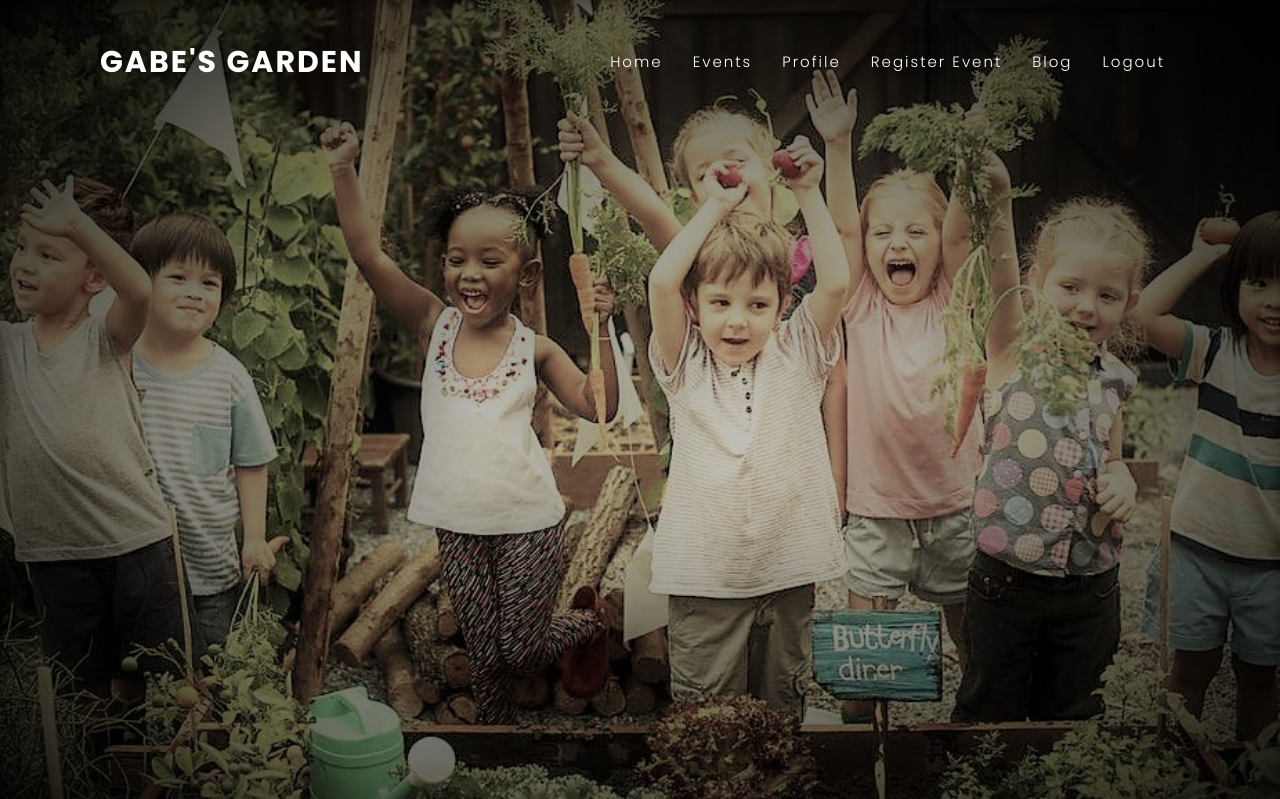
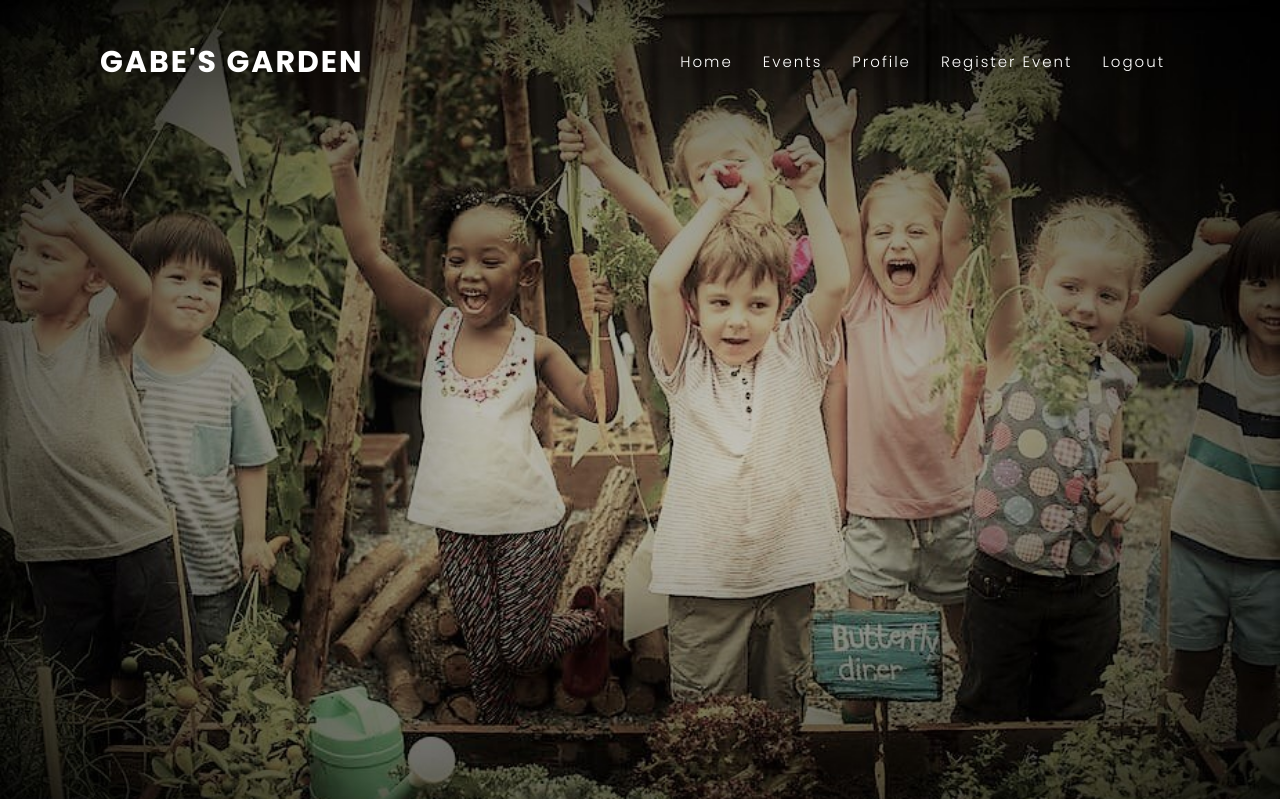
Before and after one commit to Code-Institute-Submissions/susanmarie87-The-Garden_NovResub, a Flask app: page /events in a window 1280 px wide. Shown: the top 799 px of the page. Run offline with Flask 2, Linux system fonts and the light colour scheme; the visitor is signed in with stand-in values (Sample User, id 1); data that the repository does not hold is empty; some libraries are stand-ins or nearby versions; some web fonts are replaced.

Commit message:
Removed blog link.

```diff
--- a/templates/base.html
+++ b/templates/base.html
@@ -12,7 +12,7 @@
     <link rel=" stylesheet" href="https://cdnjs.cloudflare.com/ajax/libs/font-awesome/5.13.1/css/all.min.css">
     <link rel="stylesheet" href="https://cdnjs.cloudflare.com/ajax/libs/materialize/1.0.0/css/materialize.min.css">
     <link rel="stylesheet" href="{{ url_for('static', filename='css/styles.css') }}" type="text/css" />
-    <link rel="shortcut icon" href="#">
+    <link rel="shortcut icon" href="/favicon.ico">
     <title>Gabe's Garden</title>
 </head>
 
@@ -39,7 +39,6 @@
                     onclick="toggle()">Profile</a></li>
             <li><a class="nav-link" href="{{ url_for('register_events') }}" onclick="toggle()">Register Event</a>
             </li>
-            <li><a class="nav-link" href="{{ url_for('blog') }}" onclick="toggle()">Blog</a></li>
             <li><a class="nav-link" href="{{ url_for('logout') }}" onclick="toggle()">Logout</a></li>
             {% else %}
             <li><a class="nav-link" href="{{ url_for('login') }}" onclick="toggle()">Login</a></li>
@@ -65,8 +64,7 @@
                             <input type="text" class="form-control" name="name" placeholder="Full Name" id="name">
                         </div>
                         <div class="info">
-                                <input type="text" class="form-control" name="email" id="email"
-                                    placeholder="Email Address">
+                            <input type="text" class="form-control" name="email" id="email" placeholder="Email Address">
                         </div>
                     </div>
                     <div class="row100">
```
Lines whose indentation alone changed are shown as unchanged.
